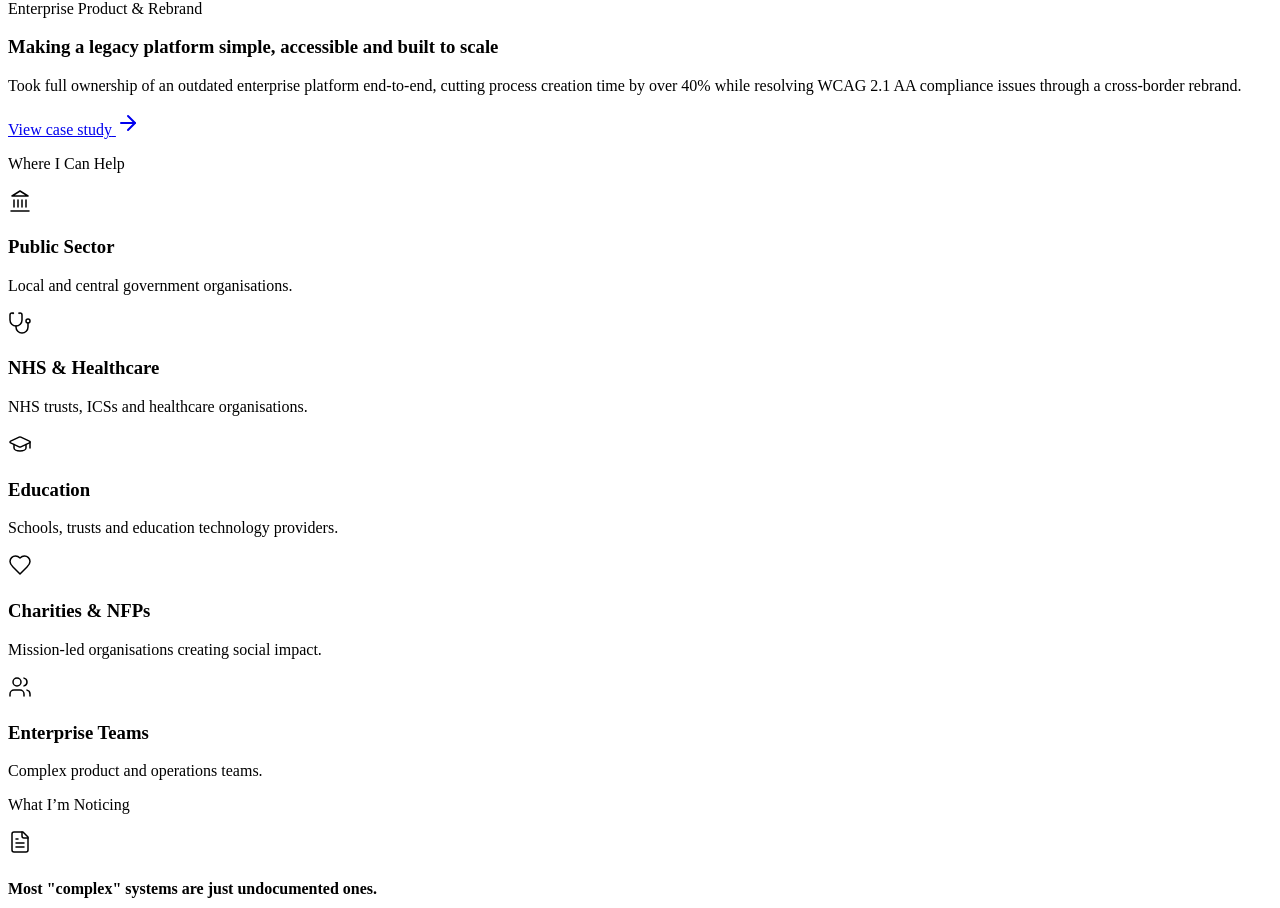
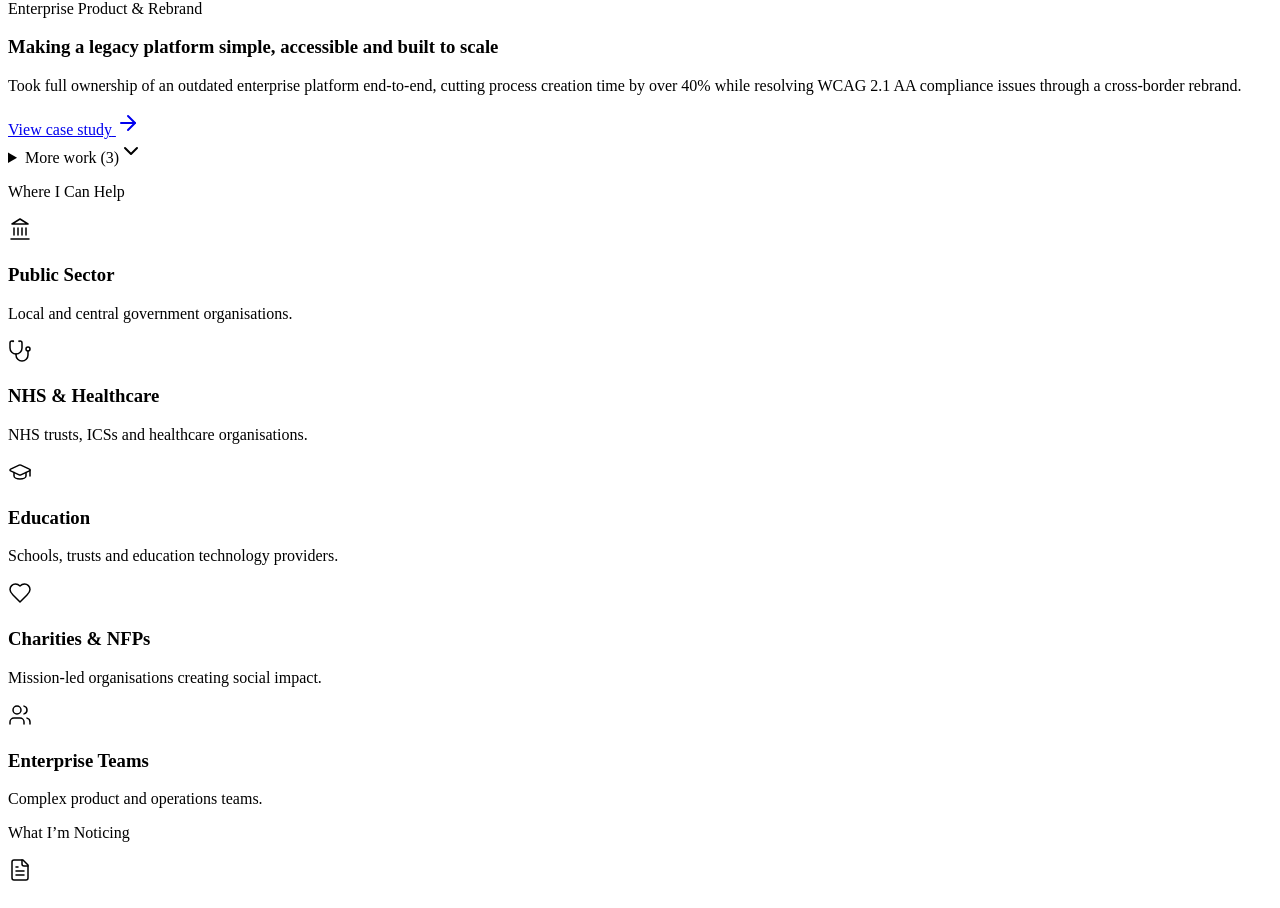
Before and after one commit to jadeparrish/portfolio, a Next.js app: page / in a window 1280 px wide. Shown: the part 3274-4182 px from the top of the page. Built offline with nearby package versions, Linux system fonts and the light colour scheme.

Commit message:
Update page.js

```diff
--- a/app/page.js
+++ b/app/page.js
@@ -4,6 +4,7 @@ import {
   ArrowDownRight,
   ArrowRight,
   ArrowRightLeft,
+  ChevronDown,
   Search,
   Target,
   Users,
@@ -113,6 +114,33 @@ const caseStudies = [
     cta: 'View case study',
     href: '/work/netix',
     tint: 'bg-[#E9E4DE]',
+  },
+];
+
+const moreWork = [
+  {
+    tag: 'Compliance & Service Design',
+    title: 'Turning a compliance risk into a simple first step',
+    description:
+      'Led a cross-functional review of how feedback journeys captured consent, then designed one global pattern that protects users and brands without adding friction.',
+    cta: 'Coming soon',
+    href: null,
+  },
+  {
+    tag: 'Product Design & Systems',
+    title: 'Designing notifications that scale beyond a single alert',
+    description:
+      'Defined a notification framework that began with low-stock alerts for CSMs and now extends across data lifecycle and comments, saving hours of manual checking.',
+    cta: 'Coming soon',
+    href: null,
+  },
+  {
+    tag: 'Product Design',
+    title: 'Turning a technical bottleneck into a guided setup',
+    description:
+      'Redesigned integration setup into one guided, self-serve flow across seven integrations, so teams could connect platforms such as Meta and Klaviyo without Engineering.',
+    cta: 'Coming soon',
+    href: null,
   },
 ];
 
@@ -362,6 +390,41 @@ export default function PortfolioHomepage() {
               </div>
             ))}
           </div>
+
+          {/* More work: native details element, no client-side code needed */}
+          <details className="group mt-12 border-t border-neutral-200/80">
+            <summary className="flex items-center justify-between cursor-pointer list-none py-6 text-xs uppercase tracking-[0.15em] font-medium text-neutral-800 hover:text-[#A47864] transition-colors [&::-webkit-details-marker]:hidden">
+              <span>More work ({moreWork.length})</span>
+              <ChevronDown className="w-4 h-4 text-neutral-400 transition-transform group-open:rotate-180" />
+            </summary>
+            <div className="divide-y divide-neutral-200/60 border-t border-neutral-200/60">
+              {moreWork.map((item) => (
+                <div key={item.title} className="py-8 grid grid-cols-1 lg:grid-cols-12 gap-3 lg:gap-8">
+                  <p className="lg:col-span-3 text-[10px] uppercase tracking-[0.15em] text-neutral-400 font-medium lg:pt-2">
+                    {item.tag}
+                  </p>
+                  <div className="lg:col-span-7 space-y-2">
+                    <h3 className="font-serif text-xl text-neutral-900 leading-snug">{item.title}</h3>
+                    <p className="text-xs sm:text-sm text-neutral-600 leading-relaxed">{item.description}</p>
+                  </div>
+                  <div className="lg:col-span-2 lg:text-right lg:pt-1">
+                    {item.href ? (
+                      <a
+                        href={item.href}
+                        className="inline-flex items-center gap-1.5 text-xs text-neutral-900 font-medium tracking-wider uppercase hover:text-[#A47864] transition-colors"
+                      >
+                        {item.cta} <ArrowRight className="w-3.5 h-3.5 text-neutral-400" />
+                      </a>
+                    ) : (
+                      <span className="text-xs text-neutral-400 font-medium tracking-wider uppercase">
+                        {item.cta}
+                      </span>
+                    )}
+                  </div>
+                </div>
+              ))}
+            </div>
+          </details>
         </section>
 
         {/* Where I Can Help */}
```
